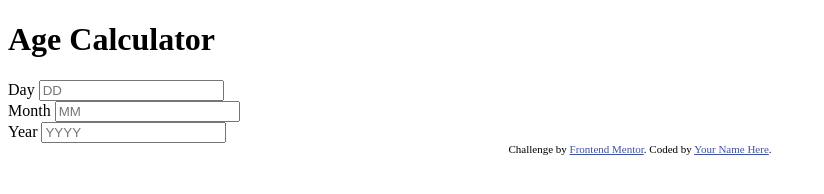
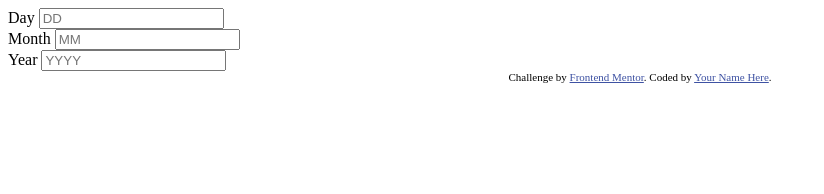
Before and after one commit to micaelafamilant/Age-Calculator-Demo, a plain HTML site: page index.html in a window 1280 px wide. Shown: the whole page, without its empty margins (0-824 px from the left). Drawn offline with Linux system fonts and the light colour scheme.

Commit message:
removed heading

```diff
--- a/index.html
+++ b/index.html
@@ -12,7 +12,6 @@
 </head>
 <body>
 
-  <h1>Age Calculator</h1>
   <form>
     <div class ="form-row">
 
```
